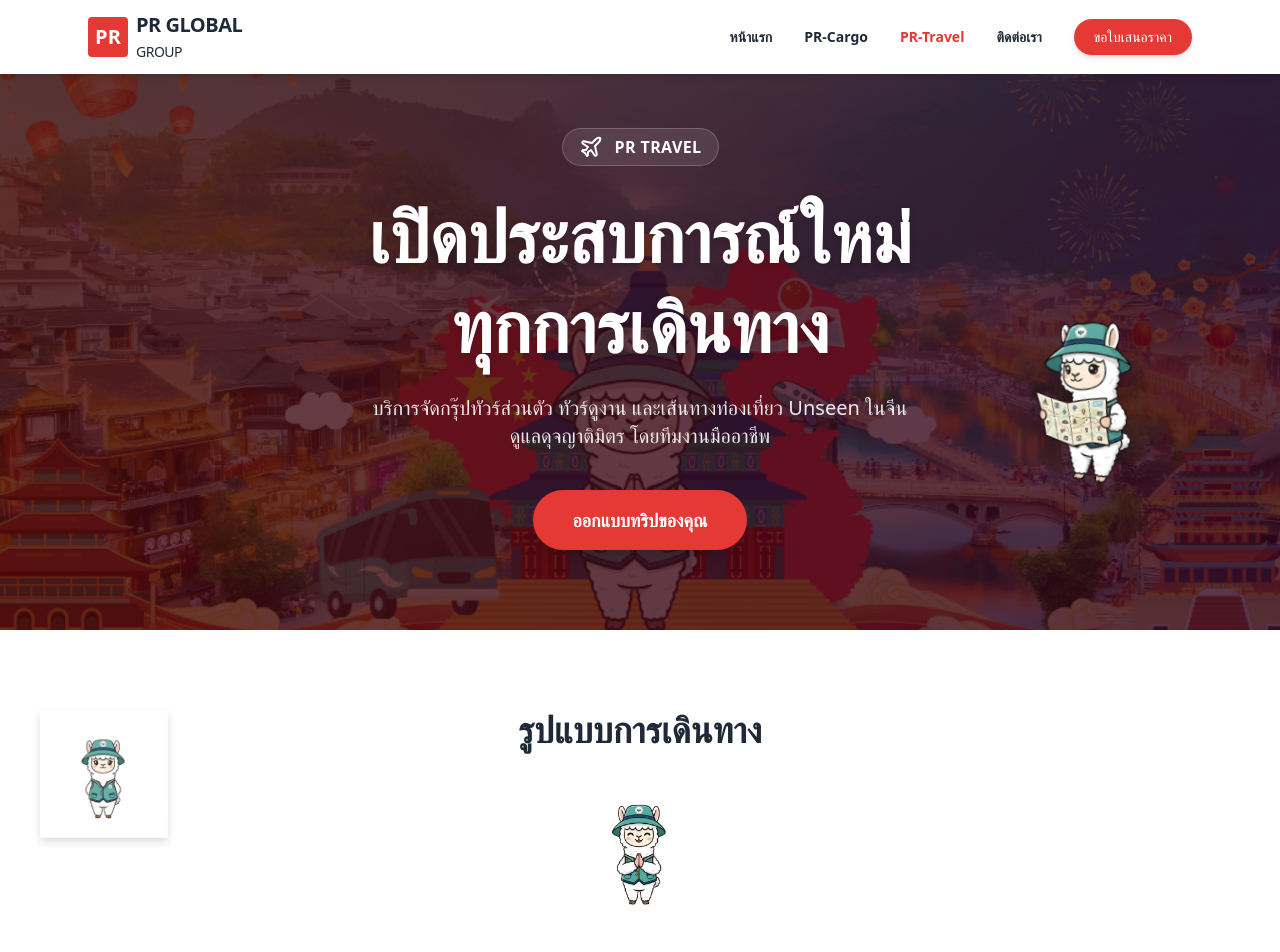
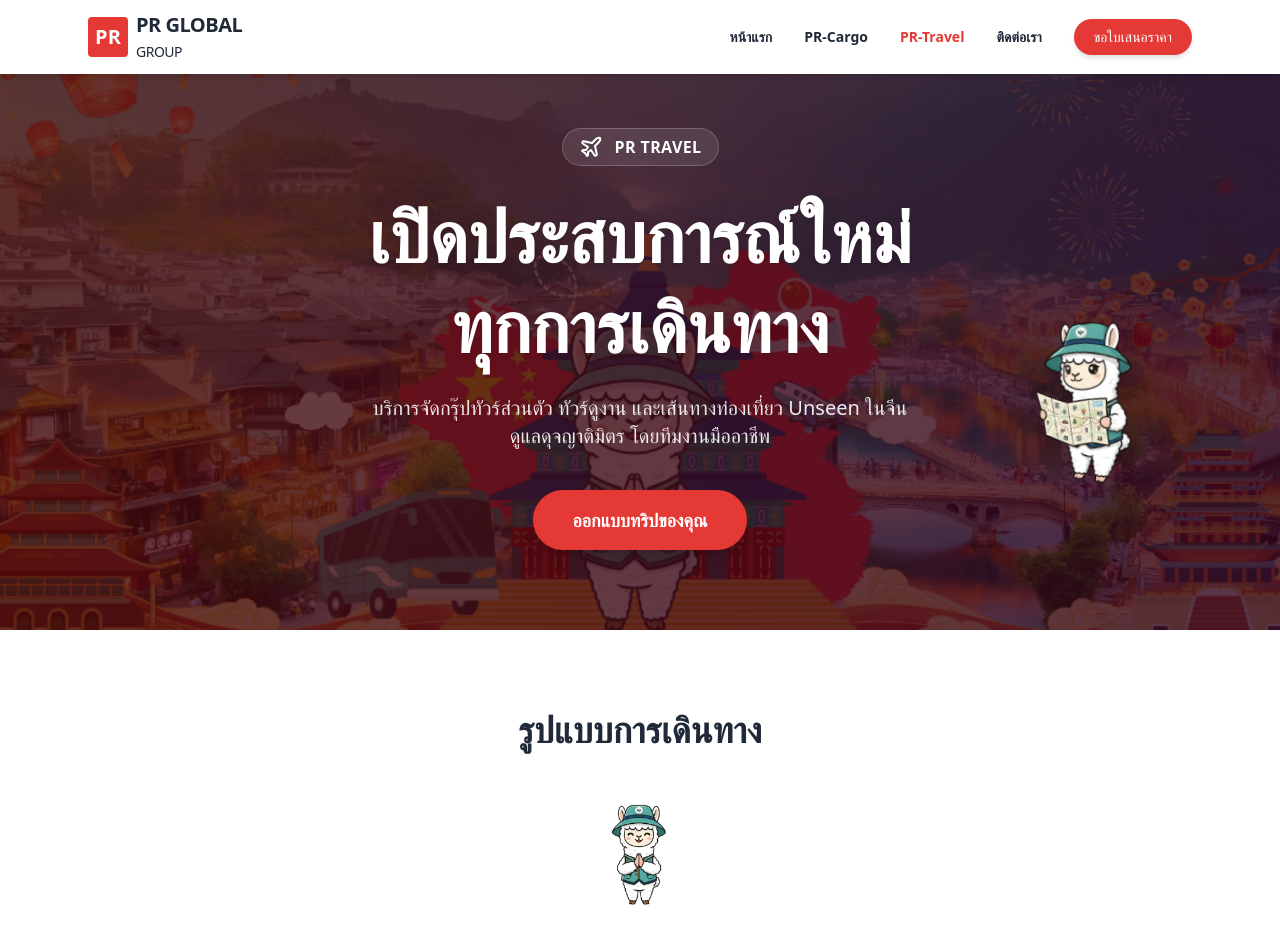
Before and after one commit to wasingsd/prgbgroup, a Next.js app: page /pr-travel in a window 1280 px wide. Shown: the top 952 px of the page. Built offline with nearby package versions, Linux system fonts and the light colour scheme.

Commit message:
Remove Stand Mascot from PR Travel page

```diff
--- a/app/pr-travel/page.tsx
+++ b/app/pr-travel/page.tsx
@@ -56,9 +56,7 @@
 
             {/* Tour Types */}
             <section className="py-20 bg-white relative">
-                <div className="absolute top-20 left-10 w-32 opacity-90 z-10 pointer-events-none hidden lg:block animate-pulse">
-                    <Image src={MascotStand} alt="Stand Mascot" width={150} height={250} className="w-full h-auto drop-shadow-lg" />
-                </div>
+
                 <div className="container mx-auto px-8 relative">
                     <h2 className="text-3xl md:text-4xl font-bold text-center mb-6 text-[#1F2937]">รูปแบบการเดินทาง</h2>
                     <div className="flex justify-center mb-8">
```
